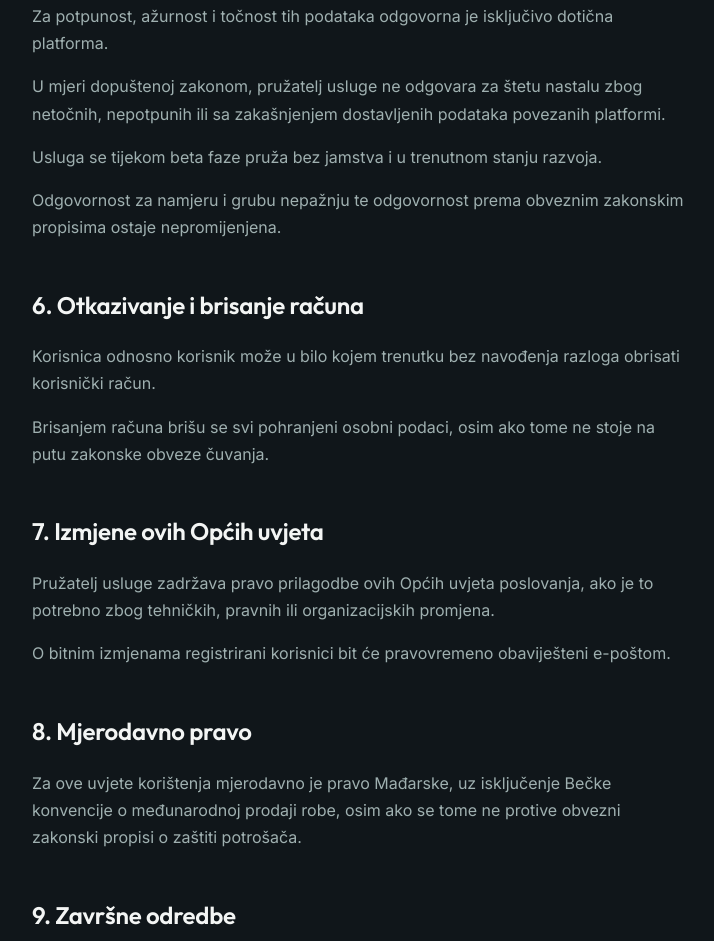
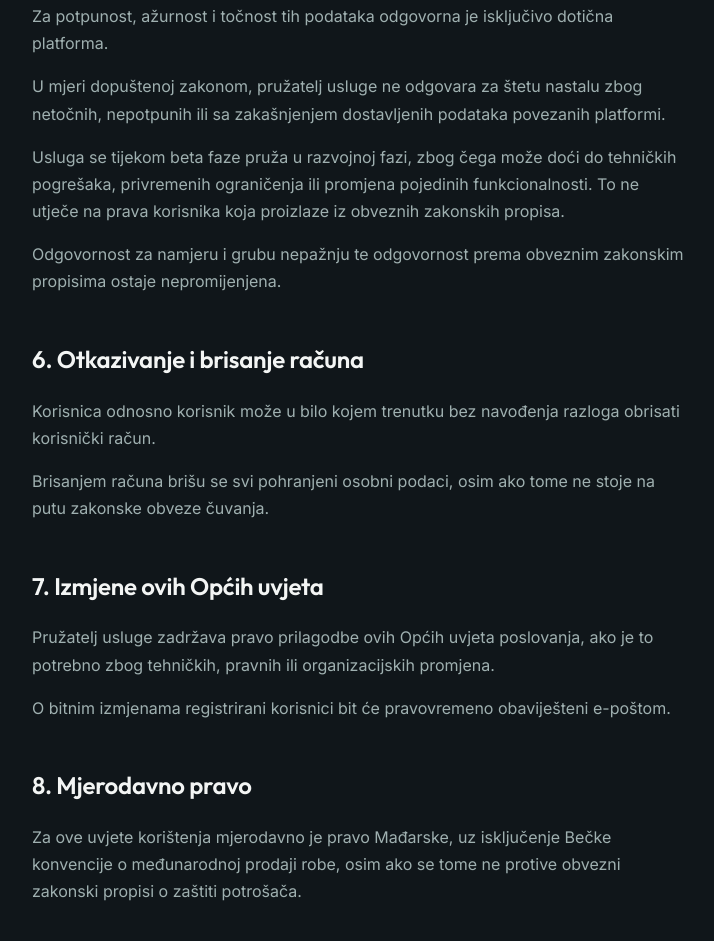
Before and after one commit to szonjakrizsan-arch/apartmanasistent-hr-landing, a plain HTML site: page agb.html in a window 1280 px wide. Shown: the part 1610-2551 px from the top of the page, without its empty margins (260-974 px from the left). Drawn offline with Linux system fonts and the light colour scheme.

Commit message:
Fix liability disclaimer wording in AGB (legal correction)

```diff
--- a/agb.html
+++ b/agb.html
@@ -97,7 +97,7 @@
         <p style='color: var(--color-text-muted); margin-top: var(--space-md); max-width: 65ch; line-height: 1.7;'>Apartman Asistent obrađuje podatke koje putem iCal sučelja dostavljaju vanjske platforme za rezervacije (npr. Airbnb ili Booking.com).</p>
         <p style='color: var(--color-text-muted); margin-top: var(--space-sm); max-width: 65ch; line-height: 1.7;'>Za potpunost, ažurnost i točnost tih podataka odgovorna je isključivo dotična platforma.</p>
         <p style='color: var(--color-text-muted); margin-top: var(--space-sm); max-width: 65ch; line-height: 1.7;'>U mjeri dopuštenoj zakonom, pružatelj usluge ne odgovara za štetu nastalu zbog netočnih, nepotpunih ili sa zakašnjenjem dostavljenih podataka povezanih platformi.</p>
-        <p style='color: var(--color-text-muted); margin-top: var(--space-sm); max-width: 65ch; line-height: 1.7;'>Usluga se tijekom beta faze pruža bez jamstva i u trenutnom stanju razvoja.</p>
+        <p style='color: var(--color-text-muted); margin-top: var(--space-sm); max-width: 65ch; line-height: 1.7;'>Usluga se tijekom beta faze pruža u razvojnoj fazi, zbog čega može doći do tehničkih pogrešaka, privremenih ograničenja ili promjena pojedinih funkcionalnosti. To ne utječe na prava korisnika koja proizlaze iz obveznih zakonskih propisa.</p>
         <p style='color: var(--color-text-muted); margin-top: var(--space-sm); max-width: 65ch; line-height: 1.7;'>Odgovornost za namjeru i grubu nepažnju te odgovornost prema obveznim zakonskim propisima ostaje nepromijenjena.</p>
 
         <h2 style='margin-top: var(--space-xl);'>6. Otkazivanje i brisanje računa</h2>
```
